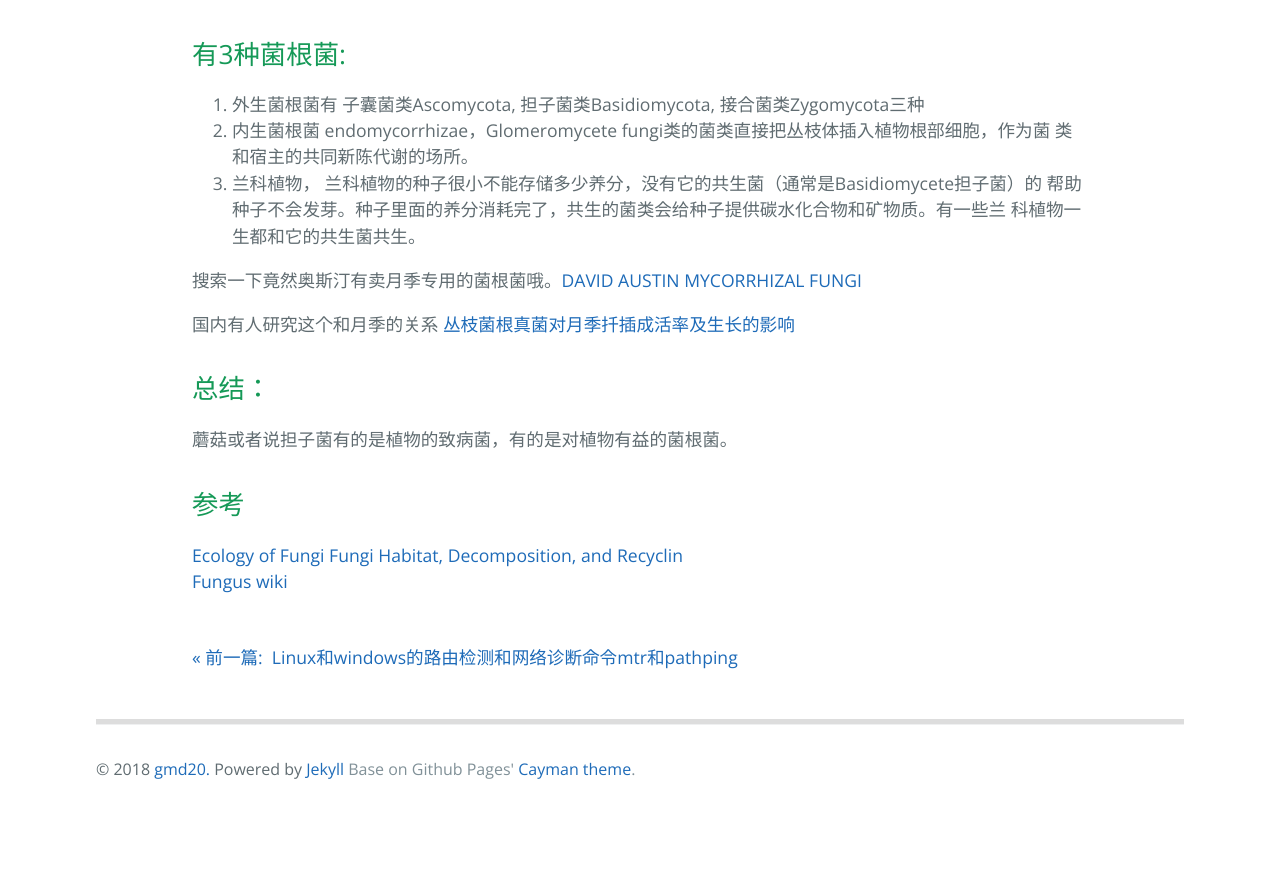
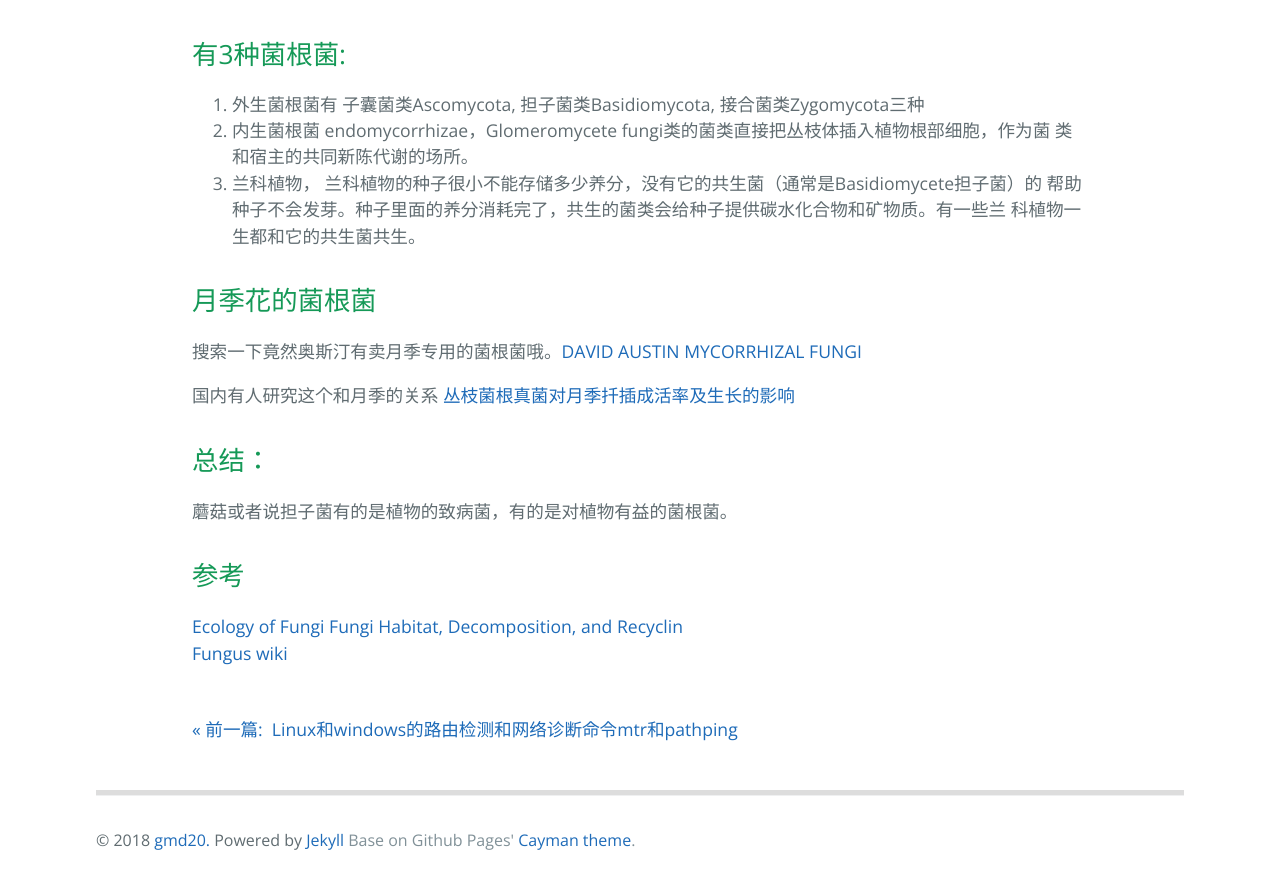
Before and after one commit to gmd20/gmd20.github.io, a Jekyll site: the page built from _posts/2018-01-24-真菌和蘑菇还有植物的菌根菌.markdown, in a window 1280 px wide and 900 px high, scrolled down 945 px. Shown: the top 889 px of the window. Built offline with Jekyll 4.4.1, drawn with Linux system fonts in a browser that asks for light colours; Markdown is read by kramdown in place of the engine named in the settings; comment, search, counter and statistics services are not loaded; before the commit the page ends 1774 px from its top, so only the background shows below that.

Commit message:
Update 2018-01-24-真菌和蘑菇还有植物的菌根菌.markdown

```diff
--- a/_posts/2018-01-24-真菌和蘑菇还有植物的菌根菌.markdown
+++ b/_posts/2018-01-24-真菌和蘑菇还有植物的菌根菌.markdown
@@ -19,12 +19,13 @@
 2. 内生菌根菌 endomycorrhizae，Glomeromycete fungi类的菌类直接把丛枝体插入植物根部细胞，作为菌   类和宿主的共同新陈代谢的场所。
 3. 兰科植物， 兰科植物的种子很小不能存储多少养分，没有它的共生菌（通常是Basidiomycete担子菌）的   帮助种子不会发芽。种子里面的养分消耗完了，共生的菌类会给种子提供碳水化合物和矿物质。有一些兰   科植物一生都和它的共生菌共生。
 
-
-
+月季花的菌根菌
+-------------
 搜索一下竟然奥斯汀有卖月季专用的菌根菌哦。[DAVID AUSTIN MYCORRHIZAL FUNGI](https://www.davidaustinroses.co.uk/david-austin-mycorrhizal-fungi)
 
 国内有人研究这个和月季的关系
 [丛枝菌根真菌对月季扦插成活率及生长的影响](https://wenku.baidu.com/view/643491425f0e7cd18425367e.html)
+
 
 总结：
 -----
```
